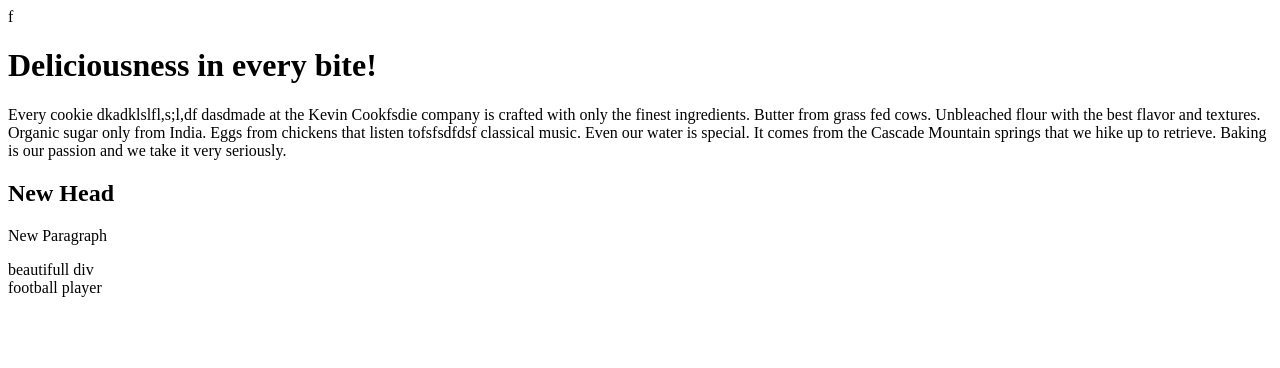
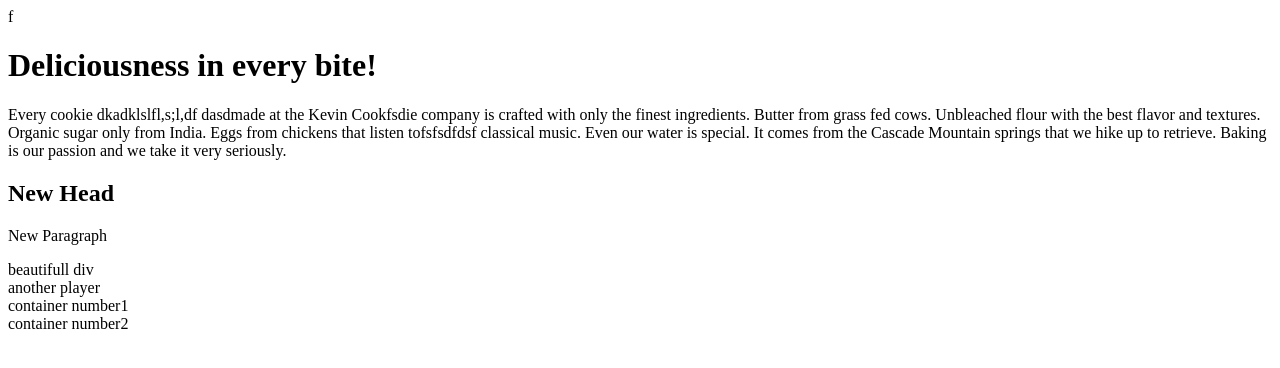
Before and after one commit to MHossein1999/testProject, a plain HTML site: page index.htm in a window 1280 px wide. Drawn offline with Linux system fonts and the light colour scheme.

Commit message:
div container
added both container

```diff
--- a/index.htm
+++ b/index.htm
@@ -19,9 +19,9 @@
     </div>
     <section class="section_testimonials">
         <div>beautifull div</div>
-        <div>football player</div>
-        <div></div>
-        <div></div>
+        <div>another player</div>
+        <div>container number1</div>
+        <div>container number2</div>
     </section>
 </body>
 
```
